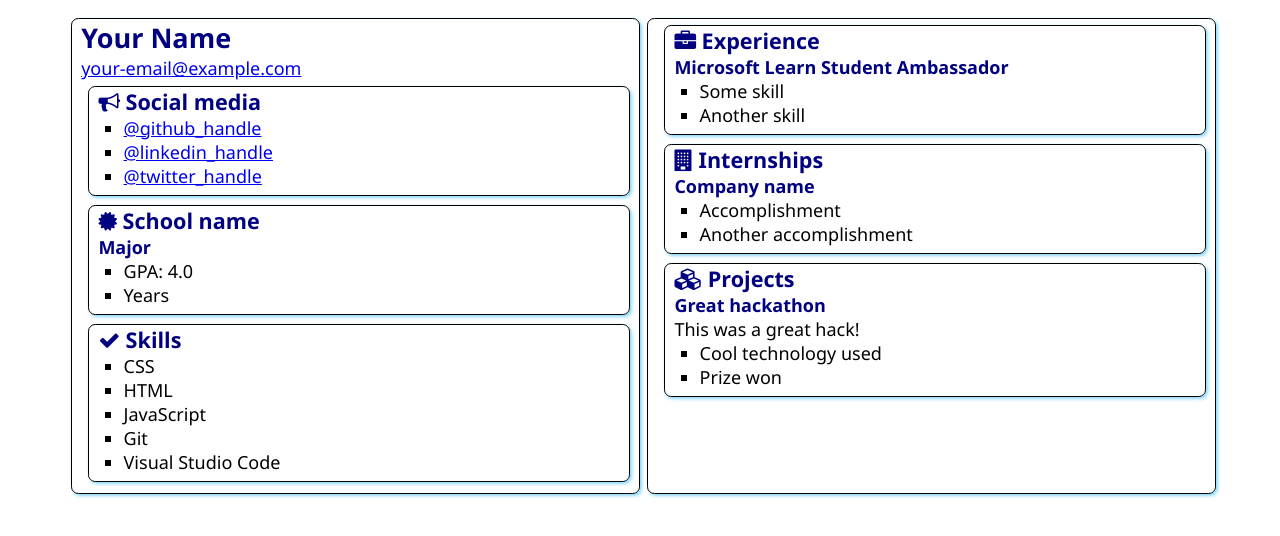
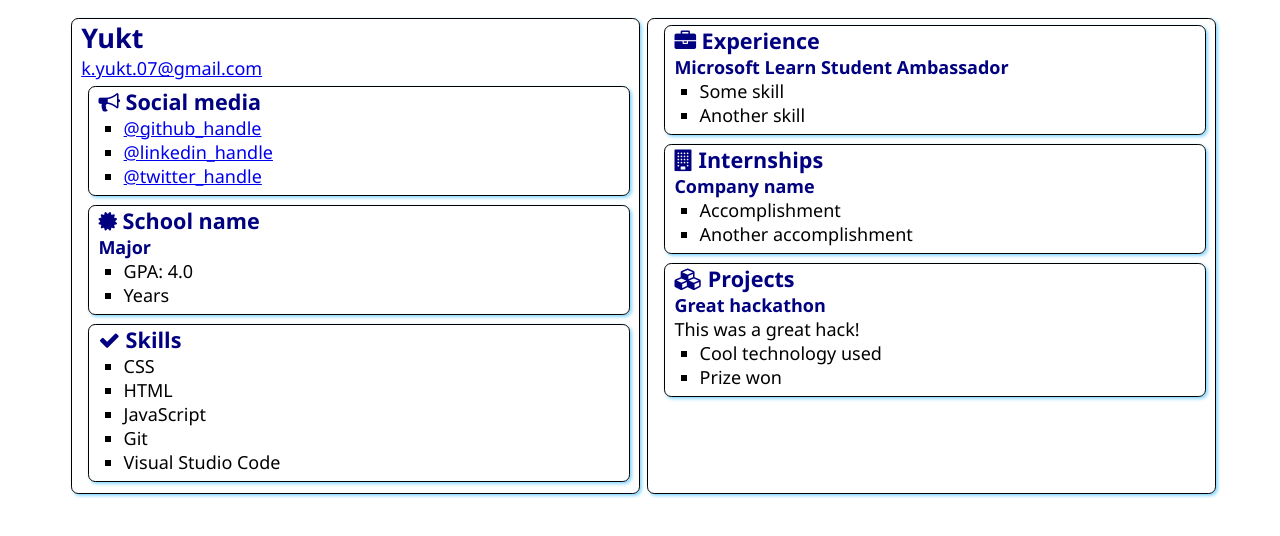
Before and after one commit to katariayukt/SATechnicalOnboarding, a plain HTML site: page src/index.html in a window 1280 px wide. Drawn offline with Linux system fonts and the light colour scheme.

Commit message:
Added name

```diff
--- a/src/index.html
+++ b/src/index.html
@@ -12,8 +12,8 @@
 <body>
     <main>
         <article class="box">
-            <h1>Your Name</h1>
-            <div><a href="mailto:your.email@example.com">your-email@example.com</a></div>
+            <h1>Yukt</h1>
+            <div><a href="mailto:k.yukt.07@gmail.com">k.yukt.07@gmail.com</a></div>
 
             <section class="box">
                 <h2>
```
